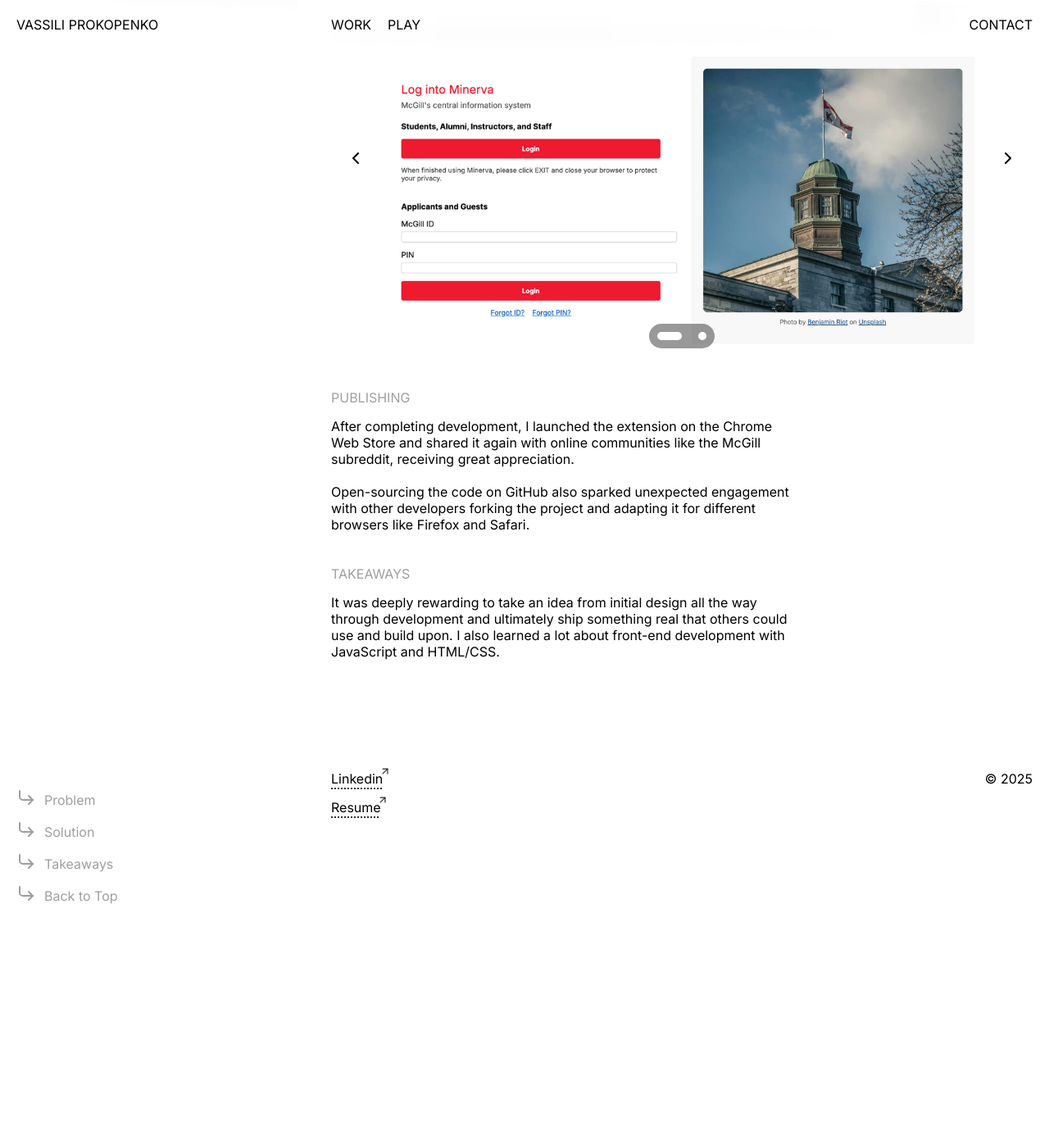
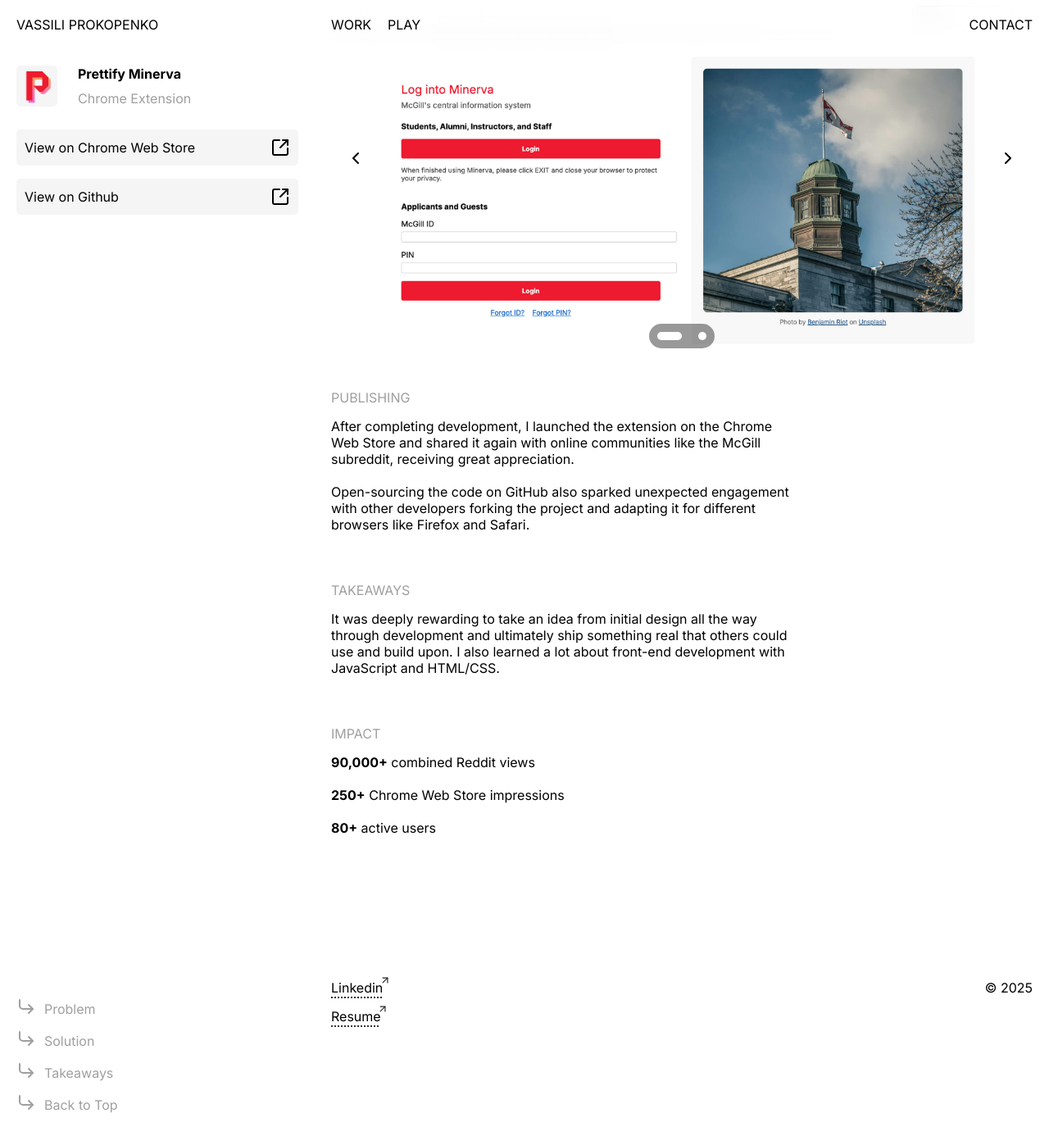
Before and after one commit to VassiliProko/portfolio_website, a Jekyll site: the page built from prettify-minerva.html, in a window 1280 px wide and 1400 px high, scrolled down 6673 px. Shown: the top 1397 px of the window at 82% size. Built offline with Jekyll 4.4.1, drawn with Linux system fonts in a browser that asks for light colours; before the commit the page ends 7818 px from its top, so only the background shows below that.

Commit message:
update prettify minerva

```diff
--- a/prettify-minerva.html
+++ b/prettify-minerva.html
@@ -266,7 +266,7 @@
                 </div>
 
                 <div class="row mb-120">
-                    <div class="project-paragraph mb-40">
+                    <div class="project-paragraph mb-60">
                         <h2>PUBLISHING</h2>
                         <p class="mb-20">
                             After completing development, I launched the extension on the Chrome Web Store and shared it again with online communities like the McGill subreddit, receiving great appreciation.
@@ -275,10 +275,22 @@
                             Open-sourcing the code on GitHub also sparked unexpected engagement with other developers forking the project and adapting it for different browsers like Firefox and Safari.
                         </p>
                     </div>
-                    <div class="project-paragraph" id="takeaways-pm">
+                    <div class="project-paragraph mb-60" id="takeaways-pm">
                         <h2>TAKEAWAYS</h2>
                         <p>
                             It was deeply rewarding to take an idea from initial design all the way through development and ultimately ship something real that others could use and build upon. I also learned a lot about front-end development with JavaScript and HTML/CSS.
+                        </p>
+                    </div>
+                    <div class="project-paragraph mb-20">
+                        <h2>IMPACT</h2>
+                        <p class="mb-20">
+                            <strong>90,000+</strong> combined Reddit views
+                        </p>
+                        <p class="mb-20">
+                            <strong>250+</strong> Chrome Web Store impressions
+                        </p>
+                        <p class="mb-20">
+                            <strong>80+</strong> active users
                         </p>
                     </div>
                 </div>
--- a/style.css
+++ b/style.css
@@ -597,6 +597,7 @@
 
 .project-paragraph {
     max-width: 570px;
+    width: 100%;
 }
 
 .project-paragraph h2 {
```
